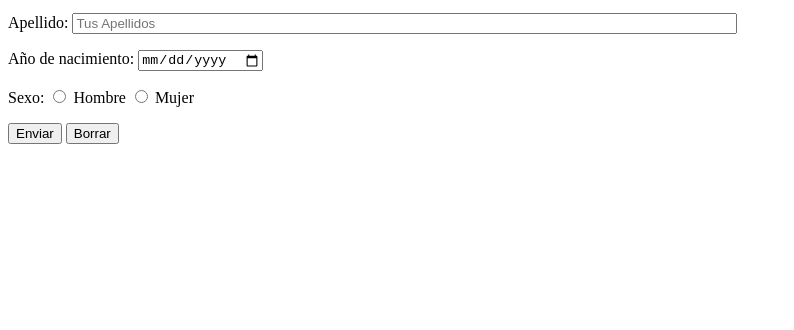
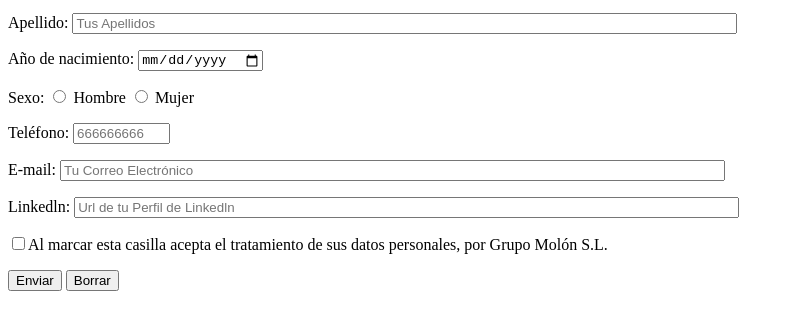
Before and after one commit to DAW-EDIX-Grupo-molon/ActividadesLenguajesDeMarca, a plain HTML site: page AE-1/contactUs.html in a window 1280 px wide. Shown: the part 104-434 px from the top of the page, without its empty margins (0-794 px from the left). Drawn offline with Linux system fonts and the light colour scheme.

Commit message:
updating form

```diff
--- a/AE-1/contactUs.html
+++ b/AE-1/contactUs.html
@@ -16,6 +16,11 @@
           <input type="radio" name="hm" value="h"> Hombre
           <input type="radio" name="hm" value="m"> Mujer
         </p>
+        <p>Teléfono: <input type="tel" name="telefono" size="9" placeholder="666666666"></p>
+        <p>E-mail: <input type="email" name="email" size="80" placeholder="Tu Correo Electrónico"></p>
+        <p>Linkedln: <input type="url" name="linkedln" size="80" placeholder="Url de tu Perfil de Linkedln"></p>
+        <input type="checkbox" name="terminosLegales">Al marcar esta casilla acepta el tratamiento de sus datos personales, por Grupo Molón S.L.
+
         <p>
           <input type="submit" value="Enviar">
           <input type="reset" value="Borrar">
```
